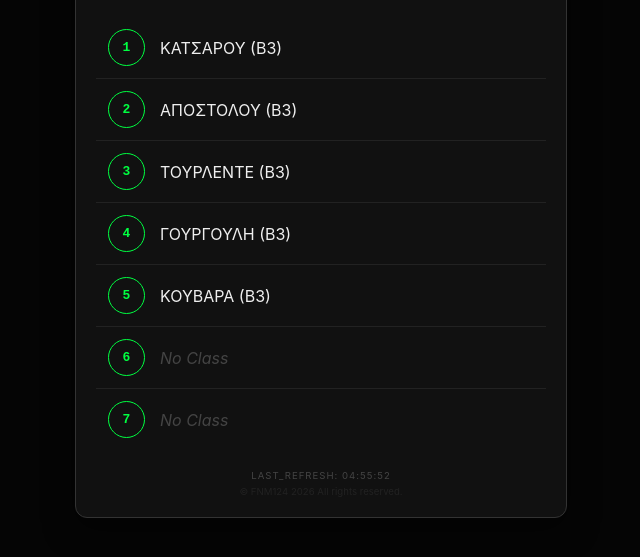
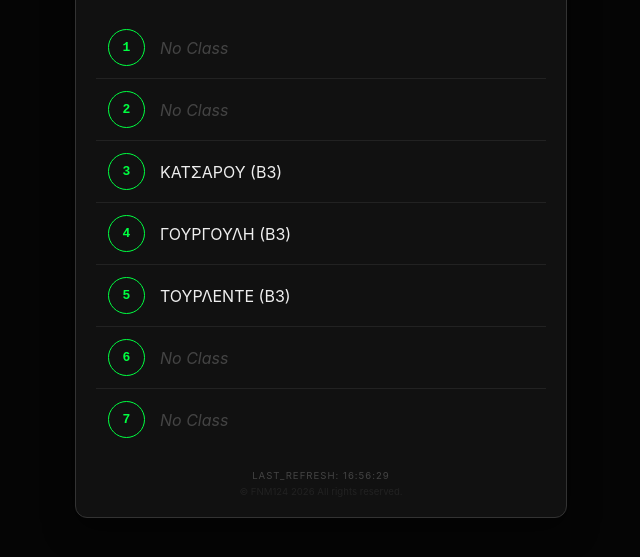
Before and after one commit to FNM124/auto-school-schedule, a plain HTML site: page index.html in a window 1280 px wide. Shown: the part 91-648 px from the top of the page, without its empty margins (319-959 px from the left). Drawn offline with Linux system fonts and the light colour scheme.

Commit message:
Auto-update: New Schedule and Web Dashboard

```diff
--- a/index.html
+++ b/index.html
@@ -28,16 +28,16 @@
                 <span style="font-size: 0.7rem; color: #666;">B3 / BTH2</span>
             </div>
             <div id="list"></div>
-            <div class="sync-info">LAST_REFRESH: 04:55:52</div>
+            <div class="sync-info">LAST_REFRESH: 16:56:29</div>
             <div class="copyright">© FNM124 2026 All rights reserved.</div>
         </div>
         <script>
             const raw = `--- VERIFIED ΤΡΙΤΗ SCHEDULE ---
-Hour 1: ΚΑΤΣΑΡΟΥ (Β3)
-Hour 2: ΑΠΟΣΤΟΛΟΥ (Β3)
-Hour 3: ΤΟΥΡΛΕΝΤΕ (Β3)
+Hour 1:
+Hour 2:
+Hour 3: ΚΑΤΣΑΡΟΥ (Β3)
 Hour 4: ΓΟΥΡΓΟΥΛΗ (Β3)
-Hour 5: ΚΟΥΒΑΡΑ (Β3)
+Hour 5: ΤΟΥΡΛΕΝΤΕ (Β3)
 Hour 6:
 Hour 7: `;
             const container = document.getElementById('list');
```
Also changed, not shown: professors.txt.
